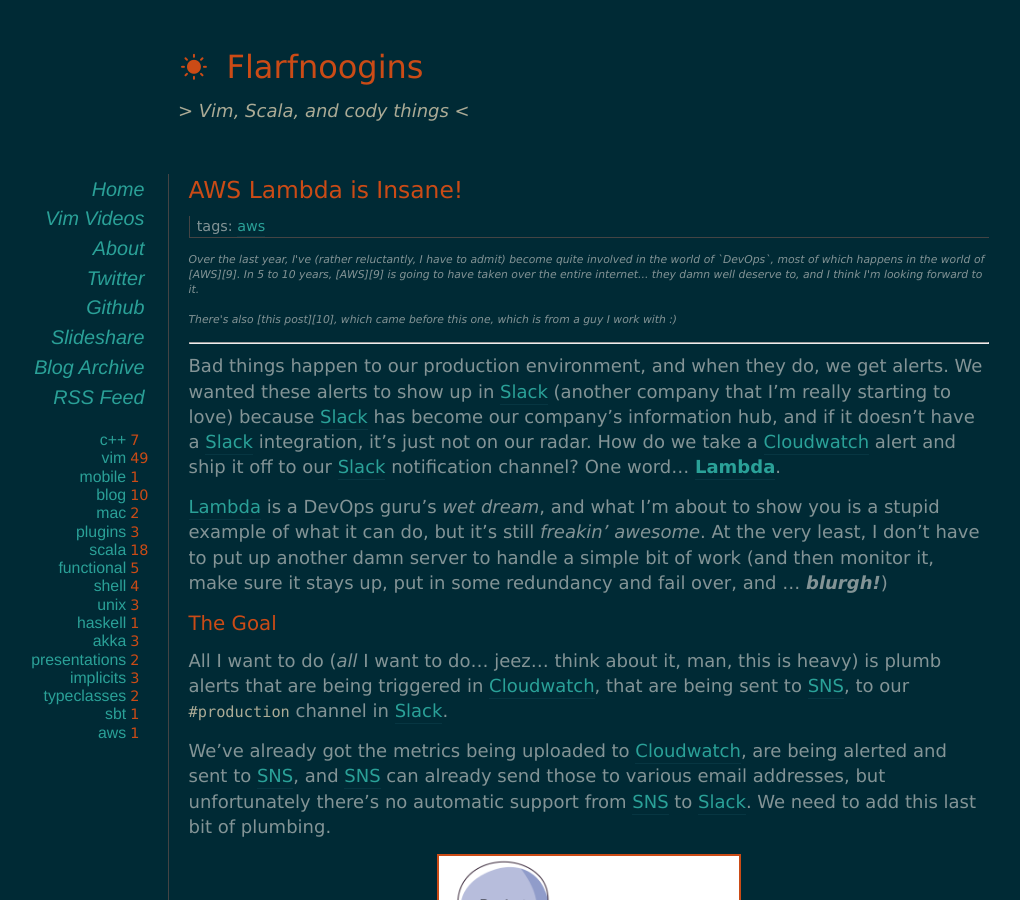
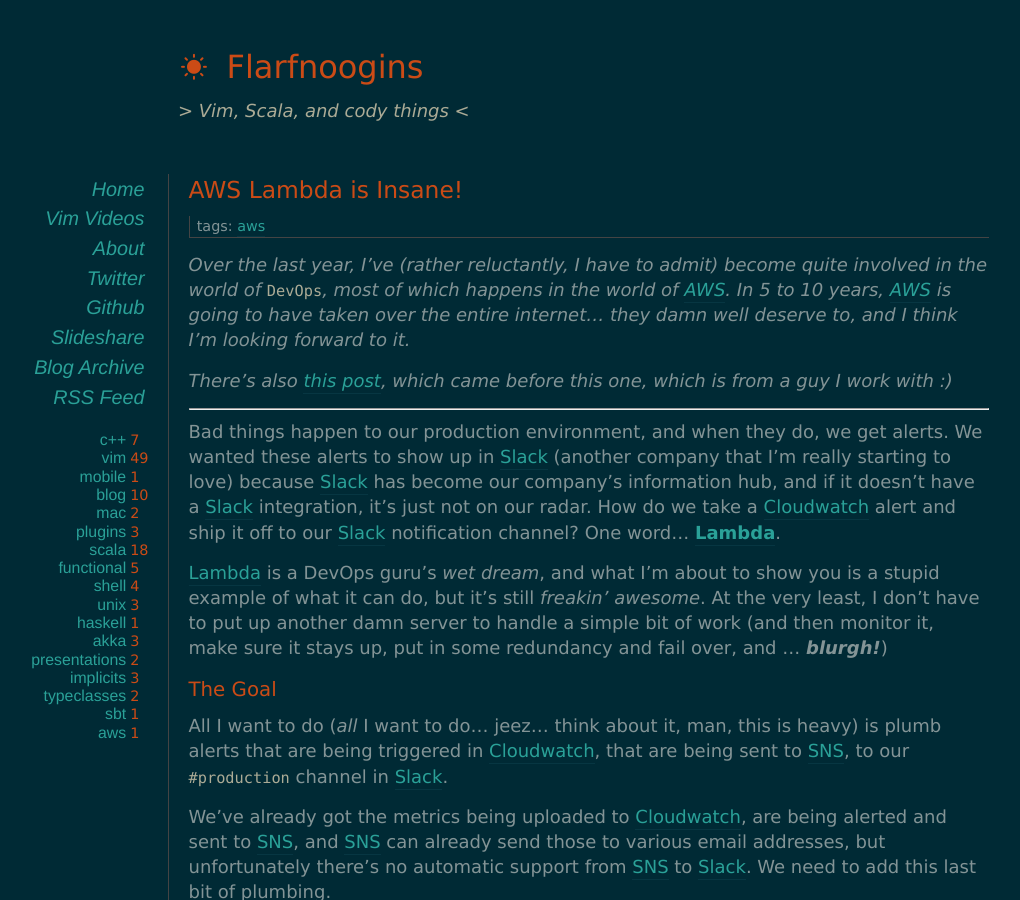
Before and after one commit to derekwyatt/derekwyatt.github.io, a Jekyll site: the page built from _posts/2015-06-03-aws-lambda-is-insane.markdown, in a window 1280 px wide and 900 px high. Shown: the whole window, without its empty margins (62-1082 px from the left). Built offline with Jekyll 4.4.1, drawn with Linux system fonts in a browser that asks for light colours; nearby versions of some CDN libraries; Markdown is read by kramdown in place of the engine named in the settings.

Commit message:
Discrepancy between github's jekyll and mine. failed to render links

```diff
--- a/_posts/2015-06-03-aws-lambda-is-insane.markdown
+++ b/_posts/2015-06-03-aws-lambda-is-insane.markdown
@@ -4,9 +4,9 @@ title: AWS Lambda is Insane!
 tags:
 - aws
 ---
-<p style="font-size: 0.6em; font-style: italic">Over the last year, I've (rather reluctantly, I have to admit) become quite involved in the world of `DevOps`, most of which happens in the world of [AWS][9]. In 5 to 10 years, [AWS][9] is going to have taken over the entire internet... they damn well deserve to, and I think I'm looking forward to it.</p>
+_Over the last year, I've (rather reluctantly, I have to admit) become quite involved in the world of `DevOps`, most of which happens in the world of [AWS][9]. In 5 to 10 years, [AWS][9] is going to have taken over the entire internet... they damn well deserve to, and I think I'm looking forward to it._
 
-<p style="font-size: 0.6em; font-style: italic">There's also [this post][10], which came before this one, which is from a guy I work with :)</p>
+_There's also [this post][10], which came before this one, which is from a guy I work with :)_
 
 ---
 
```
